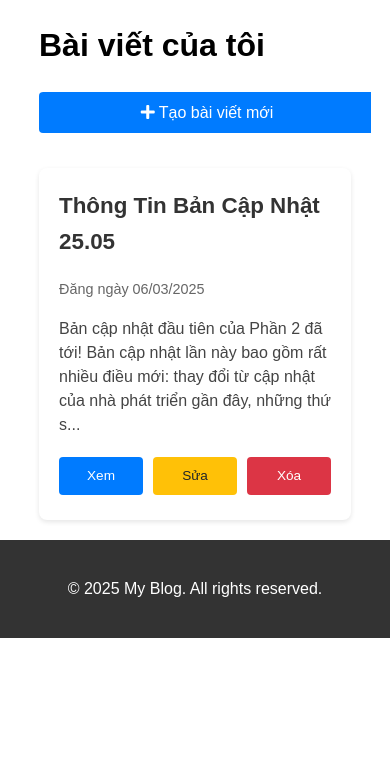
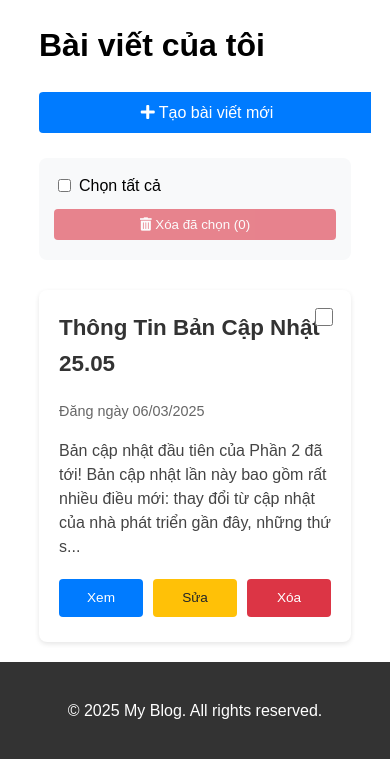
Before and after one commit to TranQuangTrieu11/-ptud-gk-de-1-, a Flask app: page /my-posts in a window 390 px wide. Shown: the part 162-921 px from the top of the page. Before the commit the page ends 800 px from the top, so only its background shows below. Run offline with Flask 2, Linux system fonts and the light colour scheme; a user stored in the database is signed in; data comes from the database, SQL or seed files in the repository; both versions use the stored data as it was after the commit.

Commit message:
Cập nhật v4 cho phép user xóa nhiều bài viết cùng lúc

```diff
--- a/app.py
+++ b/app.py
@@ -307,6 +307,38 @@ def add_comment(post_id):
 
     return redirect(url_for('post', post_id=post_id))
 
+@app.route('/bulk-delete-posts', methods=['POST'])
+@login_required
+def bulk_delete_posts():
+    post_ids = request.form.getlist('post_ids')
+
+    if not post_ids:
+        flash('Không có bài viết nào được chọn để xóa.', 'warning')
+        return redirect(url_for('my_posts'))
+
+    deleted_count = 0
+    unauthorized_count = 0
+
+    for post_id in post_ids:
+        post = Post.query.get(post_id)
+
+        if post:
+            # Kiểm tra quyền xóa (chỉ owner hoặc admin)
+            if post.user_id == current_user.id or current_user.is_admin:
+                db.session.delete(post)
+                deleted_count += 1
+            else:
+                unauthorized_count += 1
+
+    if unauthorized_count > 0:
+        flash(f'Có {unauthorized_count} bài viết bạn không có quyền xóa.', 'warning')
+
+    if deleted_count > 0:
+        db.session.commit()
+        flash(f'Đã xóa thành công {deleted_count} bài viết.', 'success')
+
+    return redirect(url_for('my_posts'))
+
 if __name__ == '__main__':
     with app.app_context():
         # Import models để migration database
--- a/static/css/style.css
+++ b/static/css/style.css
@@ -298,3 +298,80 @@ nav ul {
 nav ul li {
     margin: 0 10px;
 }
+
+/* Bulk Delete feature styles */
+.bulk-actions {
+    display: flex;
+    justify-content: space-between;
+    align-items: center;
+    background-color: #f8f9fa;
+    padding: 15px;
+    margin: 20px 0;
+    border-radius: 8px;
+}
+
+.select-all-wrapper {
+    display: flex;
+    align-items: center;
+}
+
+.select-all-wrapper label {
+    display: flex;
+    align-items: center;
+    cursor: pointer;
+    user-select: none;
+}
+
+.select-all-wrapper input {
+    margin-right: 8px;
+}
+
+.bulk-delete-btn {
+    opacity: 1;
+    transition: opacity 0.3s;
+}
+
+.bulk-delete-btn:disabled {
+    opacity: 0.6;
+    cursor: not-allowed;
+}
+
+.post-card {
+    position: relative;
+    transition: all 0.3s;
+}
+
+.post-selector {
+    position: absolute;
+    top: 15px;
+    right: 15px;
+    z-index: 2;
+}
+
+.post-checkbox {
+    width: 18px;
+    height: 18px;
+    cursor: pointer;
+}
+
+/* Style for selected posts */
+.post-card.selected {
+    box-shadow: 0 0 0 2px #007bff;
+    background-color: #f8f9fa;
+}
+
+/* Responsive adjustments */
+@media screen and (max-width: 768px) {
+    .bulk-actions {
+        flex-direction: column;
+        gap: 10px;
+    }
+
+    .select-all-wrapper, .bulk-delete-btn {
+        width: 100%;
+    }
+
+    .bulk-delete-btn {
+        text-align: center;
+    }
+}
--- a/templates/my_posts.html
+++ b/templates/my_posts.html
@@ -23,9 +23,22 @@
     </div>
 
     {% if posts %}
+        <form action="{{ url_for('bulk_delete_posts') }}" method="POST" id="bulk-delete-form">
+            <div class="bulk-actions">
+                <div class="select-all-wrapper">
+                    <label><input type="checkbox" id="select-all"> Chọn tất cả</label>
+                </div>
+                <button type="submit" class="btn btn-danger bulk-delete-btn" disabled>
+                    <i class="fas fa-trash-alt"></i> Xóa đã chọn (<span id="selected-count">0</span>)
+                </button>
+            </div>
+
             <div class="posts-grid">
                 {% for post in posts %}
                 <div class="post-card">
+                    <div class="post-selector">
+                        <input type="checkbox" name="post_ids" value="{{ post.id }}" class="post-checkbox">
+                    </div>
                     <h2 class="post-title">{{ post.title }}</h2>
                     <p class="post-date">Đăng ngày {{ post.date_posted.strftime('%d/%m/%Y') }}</p>
                     <p class="post-excerpt">{{ post.content[:150] }}{% if post.content|length > 150 %}...{% endif %}</p>
@@ -38,6 +51,7 @@
                 </div>
                 {% endfor %}
             </div>
+        </form>
     {% else %}
         <div class="no-posts">
             <p>Bạn chưa có bài viết nào.</p>
@@ -45,4 +59,65 @@
         </div>
     {% endif %}
 </div>
+
+<script>
+document.addEventListener('DOMContentLoaded', function() {
+    const selectAllCheckbox = document.getElementById('select-all');
+    const postCheckboxes = document.querySelectorAll('.post-checkbox');
+    const bulkDeleteBtn = document.querySelector('.bulk-delete-btn');
+    const selectedCountEl = document.getElementById('selected-count');
+    const bulkDeleteForm = document.getElementById('bulk-delete-form');
+
+    function updateButtonState() {
+        const checkedCount = document.querySelectorAll('.post-checkbox:checked').length;
+        selectedCountEl.textContent = checkedCount;
+        bulkDeleteBtn.disabled = checkedCount === 0;
+
+        // Thêm/xóa class cho post-card khi được chọn
+        postCheckboxes.forEach(checkbox => {
+            const postCard = checkbox.closest('.post-card');
+            if (checkbox.checked) {
+                postCard.classList.add('selected');
+            } else {
+                postCard.classList.remove('selected');
+            }
+        });
+    }
+
+    // Xử lý khi checkbox "Chọn tất cả" thay đổi
+    selectAllCheckbox.addEventListener('change', function() {
+        postCheckboxes.forEach(checkbox => {
+            checkbox.checked = this.checked;
+        });
+        updateButtonState();
+    });
+
+    // Xử lý khi các checkbox bài viết thay đổi
+    postCheckboxes.forEach(checkbox => {
+        checkbox.addEventListener('change', function() {
+            // Kiểm tra nếu tất cả đều được chọn thì select-all cũng phải được chọn
+            selectAllCheckbox.checked = postCheckboxes.length ===
+                document.querySelectorAll('.post-checkbox:checked').length;
+
+            updateButtonState();
+        });
+    });
+
+    // Xác nhận trước khi xóa hàng loạt
+    bulkDeleteForm.addEventListener('submit', function(e) {
+        const checkedCount = document.querySelectorAll('.post-checkbox:checked').length;
+        if (checkedCount === 0) {
+            e.preventDefault();
+            return;
+        }
+
+        if (!confirm(`Bạn có chắc chắn muốn xóa ${checkedCount} bài viết đã chọn?`)) {
+            e.preventDefault();
+        }
+    });
+
+    // Khởi tạo trạng thái nút ban đầu
+    updateButtonState();
+});
+</script>
 {% endblock %}
```
Also changed, not shown: docs/v4.md (+24 -0 lines), blog.db, 1 other file. Lines whose indentation alone changed are shown as unchanged.
